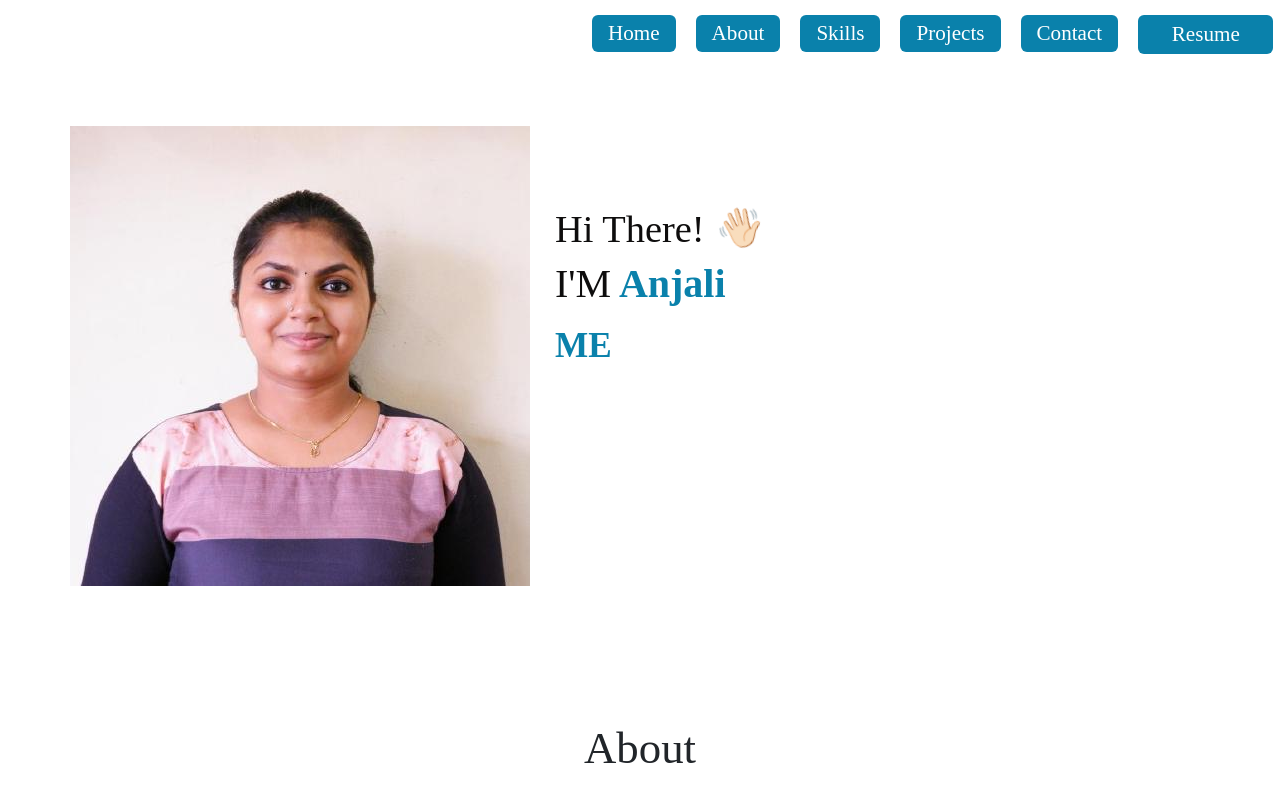
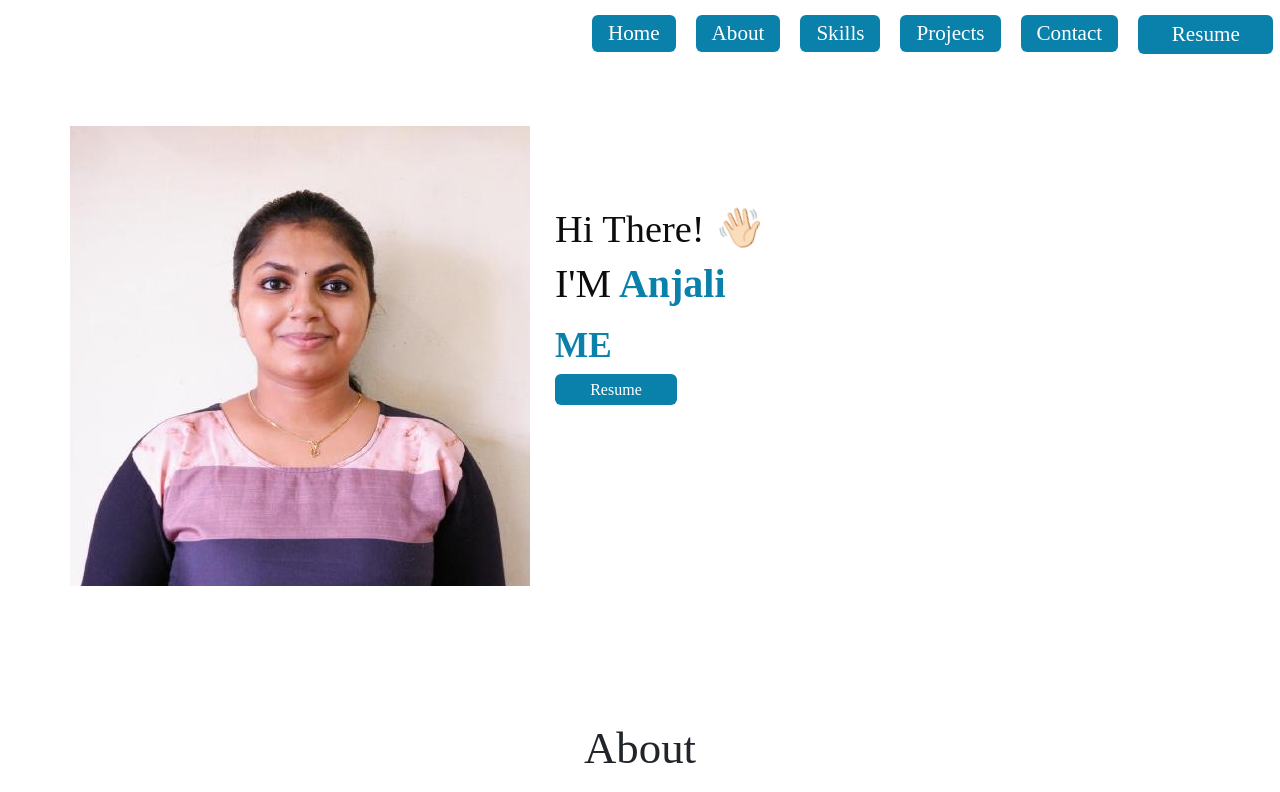
Before and after one commit to Anjali331997/Anjali331997.github.io, a React (Create React App) app: page / in a window 1280 px wide. Shown: the top 792 px of the page. Built offline with nearby package versions, Linux system fonts and the light colour scheme.

Commit message:
everything is goining to be alrihgt anju clam down... its okay

```diff
--- a/src/Components/SelfIntro/SelfIntro.js
+++ b/src/Components/SelfIntro/SelfIntro.js
@@ -1,5 +1,7 @@
 import React from "react";
 import { Container, Row, Col } from "react-bootstrap";
+import Anjali_A_P from '../../resume/Anjali_A_P.pdf'
+import Button from "react-bootstrap/Button";
 
 function SelfIntro() {
   return (
@@ -22,6 +24,9 @@ function SelfIntro() {
             am always eager to work with others to create something truly amazing. </p>
           </Col>
 
+
+
+
         </Row>
         <Row>
         </Row>
--- /dev/null
+++ b/src/Pages/Home.css
@@ -0,0 +1,15 @@
+#resume-button-2{
+    line-height: 1.4em !important;
+    /* background-color: #0A81AB !important; */
+    text-decoration: none !important;
+    color: white !important;
+    /* border: none !important; */
+    padding: 0.25rem 1.1rem !important;
+}
+
+#resume-button-2:hover {
+    transform: translateY(-2px) !important;
+    cursor: pointer;
+    /* background-color: #0A81AB !important;
+    border-color: #0A81AB !important; */
+  }
--- a/src/Pages/Home.js
+++ b/src/Pages/Home.js
@@ -6,8 +6,12 @@ import SelfIntro from "../Components/SelfIntro/SelfIntro";
 import TypeWriter from "../Components/TypeWriter/TypeWriter";
 import { FaLinkedinIn } from "react-icons/fa";
 import { AiFillGithub } from "react-icons/ai";
+import Anjali_A_P from '../resume/Anjali_A_P.pdf'
 // import "../Components/Footer/Footer"
+import './Home.css'
 import Button from "react-bootstrap/Button";
+
+
 
 function Home() {
   return (
@@ -32,9 +36,36 @@ function Home() {
                 <TypeWriter />
               </div>
 
+              <div>
+              <Button
+                width="max-content"
+                id="resume-button-2"
+
+                className="nav-link resume fork-btn-inner"
+                onClick={() => {
+                  window.open(
+                    "https://drive.google.com/file/d/1SAvapziRKxPJhMHzhugs64t4ME929Rso/view?usp=drive_link",
+                    "_blank"
+                  );
+                }}
+              >
+                <a
+                  id="resume-link-2"
+                  href={Anjali_A_P}
+                  target="_blank"
+                  rel="noreferrer"
+                  download="Anjali_A_P.pdf"
+                  className="fork-btn-inner"
+                >
+                  Resume
+                </a>
+                {/* <Text as="span" ml={"2"}>
+                <AiOutlineDownload fontSize={"1.2rem"} />
+              </Text> */}
+              </Button>
+            </div>
+
             </Col>
-
-
 
           </Row>
         </Container>
```
